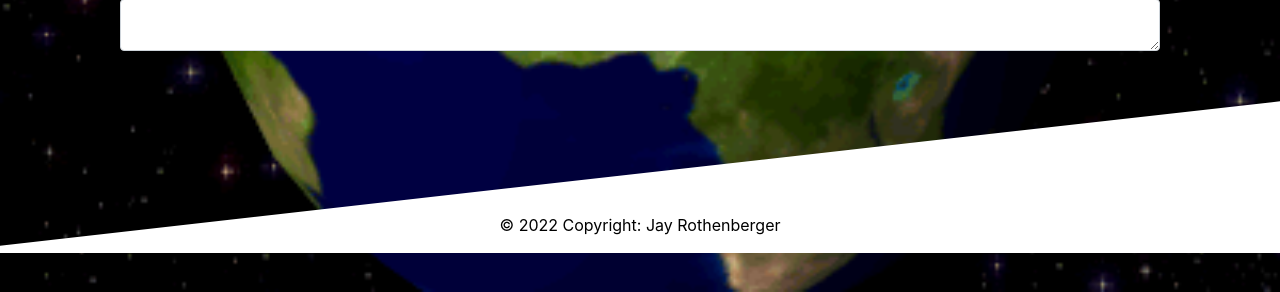
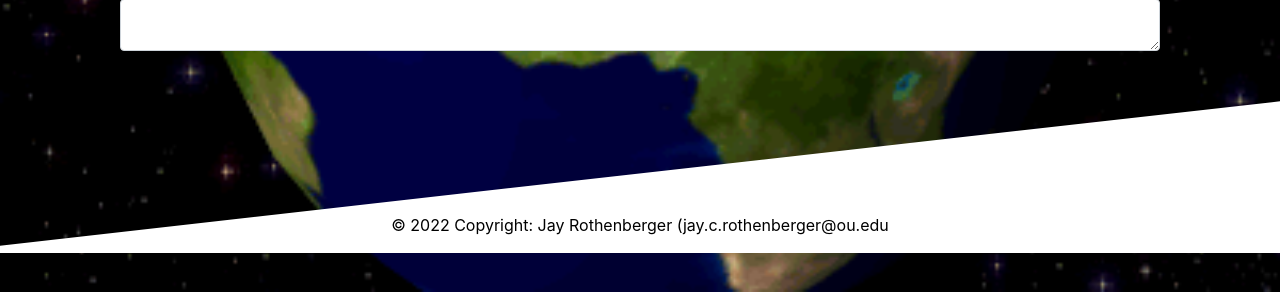
Before and after one commit to JayRothenberger/Personal-Website, a Django app: page /ide/ in a window 1280 px wide. Shown: the part 508-800 px from the top of the page. Run offline with Django 3.2, Linux system fonts and the light colour scheme; some libraries are stand-ins or nearby versions.

Commit message:
added email to footer
need to re-deploy to upgrade heroku

```diff
--- a/personal/templates/personal/base.html
+++ b/personal/templates/personal/base.html
@@ -113,7 +113,7 @@ html, body {
 
     <!-- Copyright -->
     <div class="footer-copyright text-center py-3">© 2022 Copyright:
-      <a> Jay Rothenberger</a>
+      <a> Jay Rothenberger (jay.c.rothenberger@ou.edu</a>
     </div>
     <!-- Copyright -->
 
```
